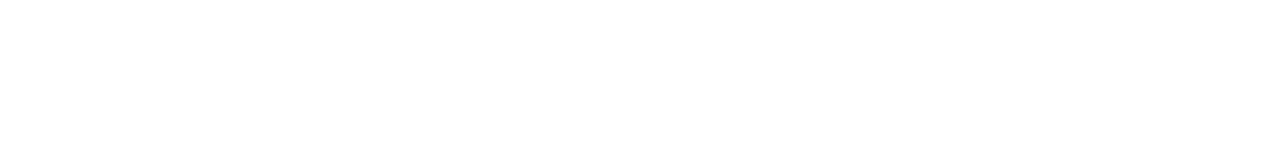
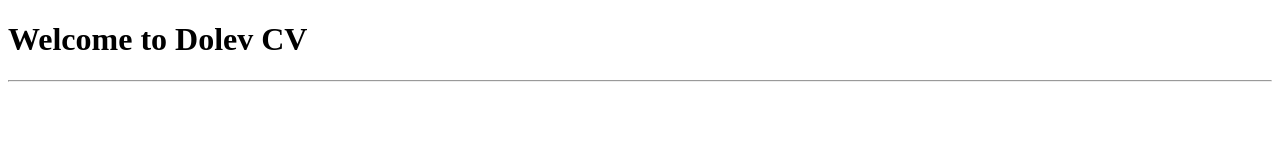
Before and after one commit to dolev146/dolev146.github.io, a plain HTML site: page index.html in a window 1280 px wide. Drawn offline with Linux system fonts and the light colour scheme.

Commit message:
dolev
dolevvvv

```diff
--- a/index.html
+++ b/index.html
@@ -4,8 +4,11 @@
     <meta charset="UTF-8">
     <meta name="viewport" content="width=device-width, initial-scale=1.0">
     <title>Dolev 146</title>
+
 </head>
 <body>
 
+    <h1>Welcome to Dolev CV</h1>
+    <hr>
 </body>
 </html>
```
